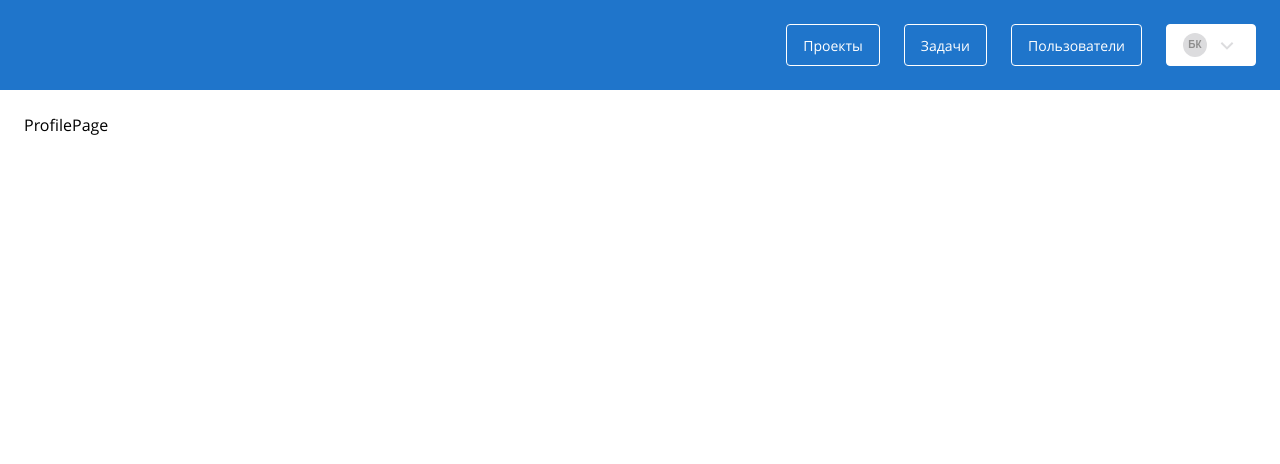
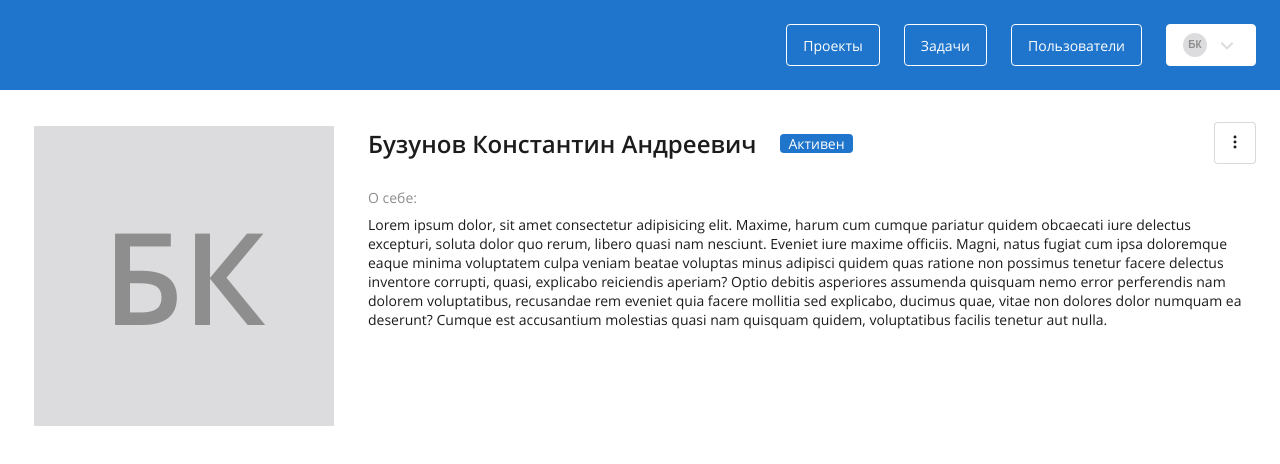
Before and after one commit to BKonstantine/task_management_system, a Vue app: page /profile in a window 1280 px wide. Shown: the top 464 px of the page. Built offline with nearby package versions, Linux system fonts and the light colour scheme.

Commit message:
feat: Сделать страницу профиля

```diff
--- /dev/null
+++ b/src/components/UI/StatusText.vue
@@ -0,0 +1,21 @@
+<template>
+  <span class="status">
+    <slot />
+  </span>
+</template>
+
+<script>
+export default {
+  name: "StatusText",
+};
+</script>
+
+<style lang="scss" scoped>
+.status {
+  display: inline-block;
+  padding: 0 8px;
+  border-radius: 4px;
+  @include font-setting(400, 14px, 19px, $bgc-secondary-default);
+  background-color: $bgc-primary-default;
+}
+</style>
--- a/src/components/UI/UserAvatar.vue
+++ b/src/components/UI/UserAvatar.vue
@@ -14,9 +14,6 @@ export default {
     alt: {
       type: String,
       required: true,
-    },
-    text: {
-      type: String,
     },
     large: {
       type: Boolean,
--- a/src/views/ProfilePage.vue
+++ b/src/views/ProfilePage.vue
@@ -1,15 +1,154 @@
 <template>
-  <PageContainer><p>ProfilePage</p></PageContainer>
+  <PageContainer>
+    <div class="profile">
+      <div class="profile__avatar">
+        <UserAvatar alt="Бузунов Константин Андреевич" :large="true" />
+      </div>
+      <div class="profile__info">
+        <div class="profile__header">
+          <p class="profile__title">Бузунов Константин Андреевич</p>
+          <StatusText>Активен</StatusText>
+          <div class="profile__setting">
+            <ButtonIcon
+              :onClick="toggleDropDown"
+              :secondary-style="true"
+              :active="dropDown"
+            >
+              <SvgIcon id="#dots" />
+            </ButtonIcon>
+            <DropDown
+              class="profile__drop-down"
+              v-show="dropDown"
+              :items="dropDownList"
+            />
+          </div>
+        </div>
+        <div class="profile__main">
+          <span class="about">О себе:</span>
+          <BaseText
+            >Lorem ipsum dolor, sit amet consectetur adipisicing elit. Maxime,
+            harum cum cumque pariatur quidem obcaecati iure delectus excepturi,
+            soluta dolor quo rerum, libero quasi nam nesciunt. Eveniet iure
+            maxime officiis. Magni, natus fugiat cum ipsa doloremque eaque
+            minima voluptatem culpa veniam beatae voluptas minus adipisci quidem
+            quas ratione non possimus tenetur facere delectus inventore
+            corrupti, quasi, explicabo reiciendis aperiam? Optio debitis
+            asperiores assumenda quisquam nemo error perferendis nam dolorem
+            voluptatibus, recusandae rem eveniet quia facere mollitia sed
+            explicabo, ducimus quae, vitae non dolores dolor numquam ea
+            deserunt? Cumque est accusantium molestias quasi nam quisquam
+            quidem, voluptatibus facilis tenetur aut nulla.</BaseText
+          >
+        </div>
+      </div>
+    </div>
+  </PageContainer>
 </template>
 
 <script>
 import PageContainer from "@/components/UI/PageContainer.vue";
+import StatusText from "@/components/UI/StatusText.vue";
+import UserAvatar from "@/components/UI/UserAvatar.vue";
+import ButtonIcon from "@/components/UI/ButtonIcon.vue";
+import SvgIcon from "@/components/UI/SvgIcon.vue";
+import DropDown from "@/components/DropDown/DropDown.vue";
+import BaseText from "@/components/UI/BaseText.vue";
 export default {
   name: "ProfilePage",
   components: {
     PageContainer,
+    UserAvatar,
+    StatusText,
+    ButtonIcon,
+    SvgIcon,
+    DropDown,
+    BaseText,
+  },
+  data() {
+    return {
+      dropDownList: [
+        { text: "Редактировать", click: this.changeProfileData },
+        { text: "Изменить пароль", click: this.changeProfilePassword },
+        { text: "Просмотр задач пользователя ", click: this.watchUserTask },
+      ],
+      dropDown: false,
+    };
+  },
+  methods: {
+    changeProfileData() {
+      console.log("changeProfileData");
+    },
+    changeProfilePassword() {
+      console.log("changeProfilePassword");
+    },
+    watchUserTask() {
+      console.log("watchUserTask");
+    },
+    toggleDropDown() {
+      this.dropDown = !this.dropDown;
+    },
+    hideDropDown() {
+      this.dropDown = false;
+    },
+    hideAll(event) {
+      const isButton = event.target.closest(".button");
+      if (!isButton) {
+        this.hideDropDown();
+      }
+    },
+  },
+  mounted() {
+    document.addEventListener("click", this.hideAll);
+  },
+
+  beforeDestroy() {
+    document.removeEventListener("click", this.hideAll);
   },
 };
 </script>
 
-<style lang="scss" scoped></style>
+<style lang="scss" scoped>
+.profile {
+  @include flex-setting(_, _, _, 24px);
+
+  &__avatar {
+    padding: 12px 10px;
+  }
+
+  &__title {
+    @include font_setting(600, 24px, 33px);
+  }
+
+  &__info {
+    width: 100%;
+    padding-top: 8px;
+    @include flex-setting(column, _, _, 24px);
+  }
+
+  &__header {
+    width: 100%;
+    @include flex-setting(_, center, _, 24px);
+  }
+
+  &__setting {
+    margin-left: auto;
+    position: relative;
+  }
+
+  &__drop-down {
+    width: max-content;
+    position: absolute;
+    top: 44px;
+    right: 0;
+    z-index: 1;
+  }
+
+  &__main {
+    @include flex-setting(column, _, _, 8px);
+  }
+}
+
+.about {
+  @include font_setting(400, 14px, 19px, $font-color-disabled);
+}
+</style>
```
